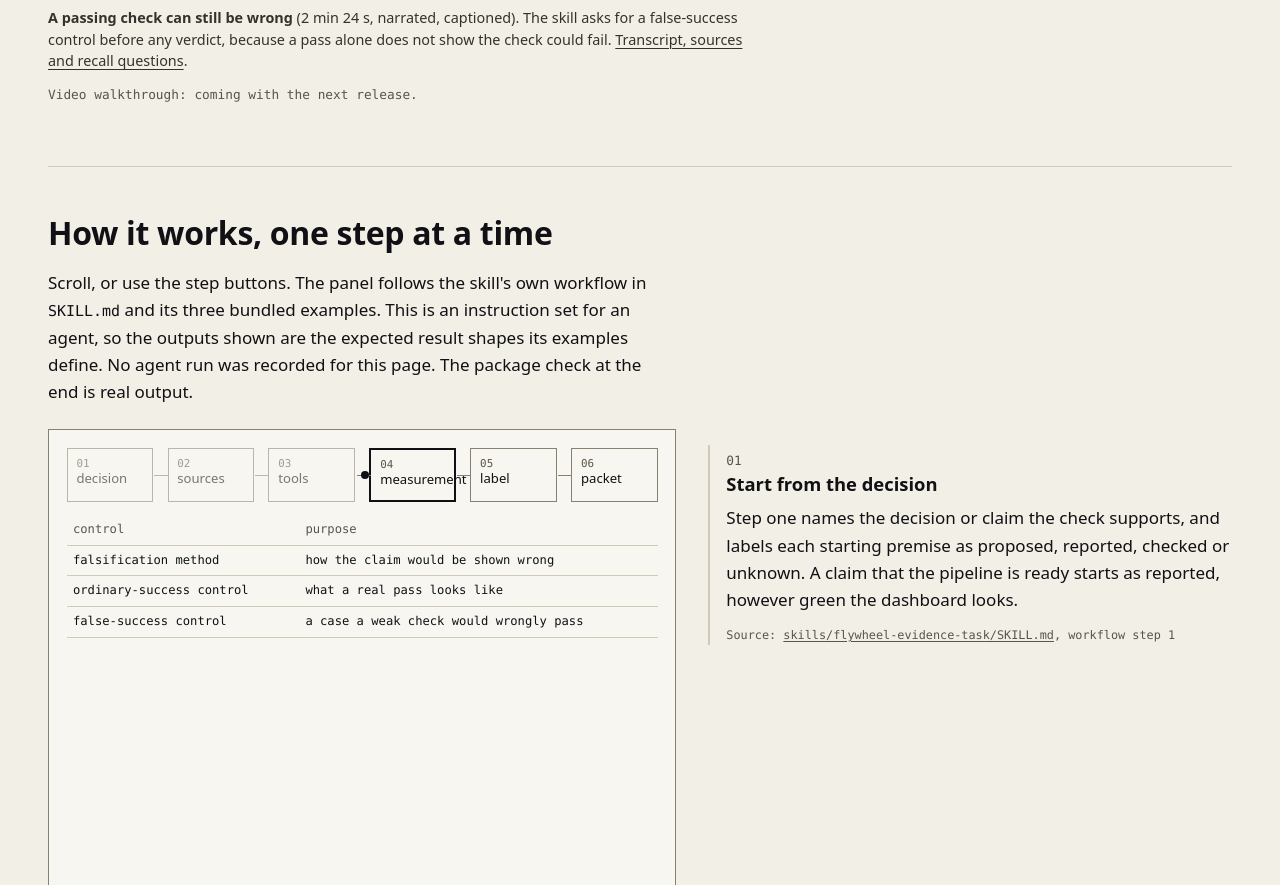
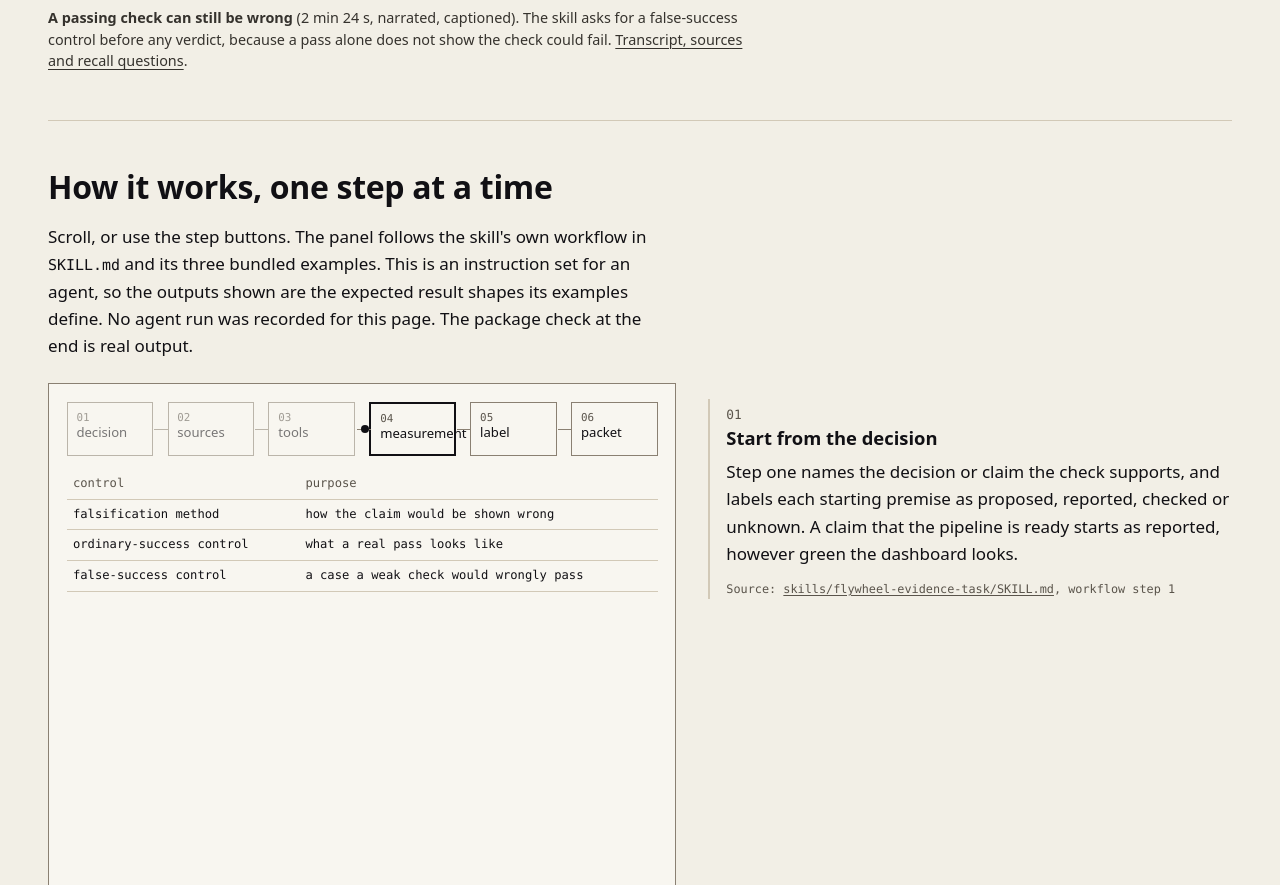
Before and after one commit to HarperZ9/flywheel-evidence-task, a plain HTML site: page docs/explainer/index.html in a window 1280 px wide. Shown: the part 1536-2421 px from the top of the page. Drawn offline with Linux system fonts and the light colour scheme; a web font is replaced by a local one.

Commit message:
docs: drop the future-video line (#7)
- Removes "Video walkthrough: coming with the next release" from docs/explainer/index.html and the README. The latest release carries no video, so the line promised future work. Where no concept film fits, the Watch section goes with it. docs/explainer/index.html stays byte-identical to the site copy (HarperZ9/HarperZ9.github.io#446).

Co-authored-by: Zain Dana Harper <17142659+HarperZ9@users.noreply.github.com>
Co-authored-by: Claude Opus 5.5 <noreply@anthropic.com>

```diff
--- a/docs/explainer/index.html
+++ b/docs/explainer/index.html
@@ -191,7 +191,6 @@ ol.walkthrough p{margin:0 0 .3rem;max-width:44rem}
     </video>
     <figcaption><b>A passing check can still be wrong</b> (2 min 24 s, narrated, captioned). The skill asks for a false-success control before any verdict, because a pass alone does not show the check could fail. <a href="https://harperz9.github.io/explainers.html#passing-check-h">Transcript, sources and recall questions</a>.</figcaption>
   </figure>
-  <p class="soon">Video walkthrough: coming with the next release.</p>
 </section>
 
 <section class="block wrap" aria-labelledby="how">
```
Also changed, not shown: 1 other file.
